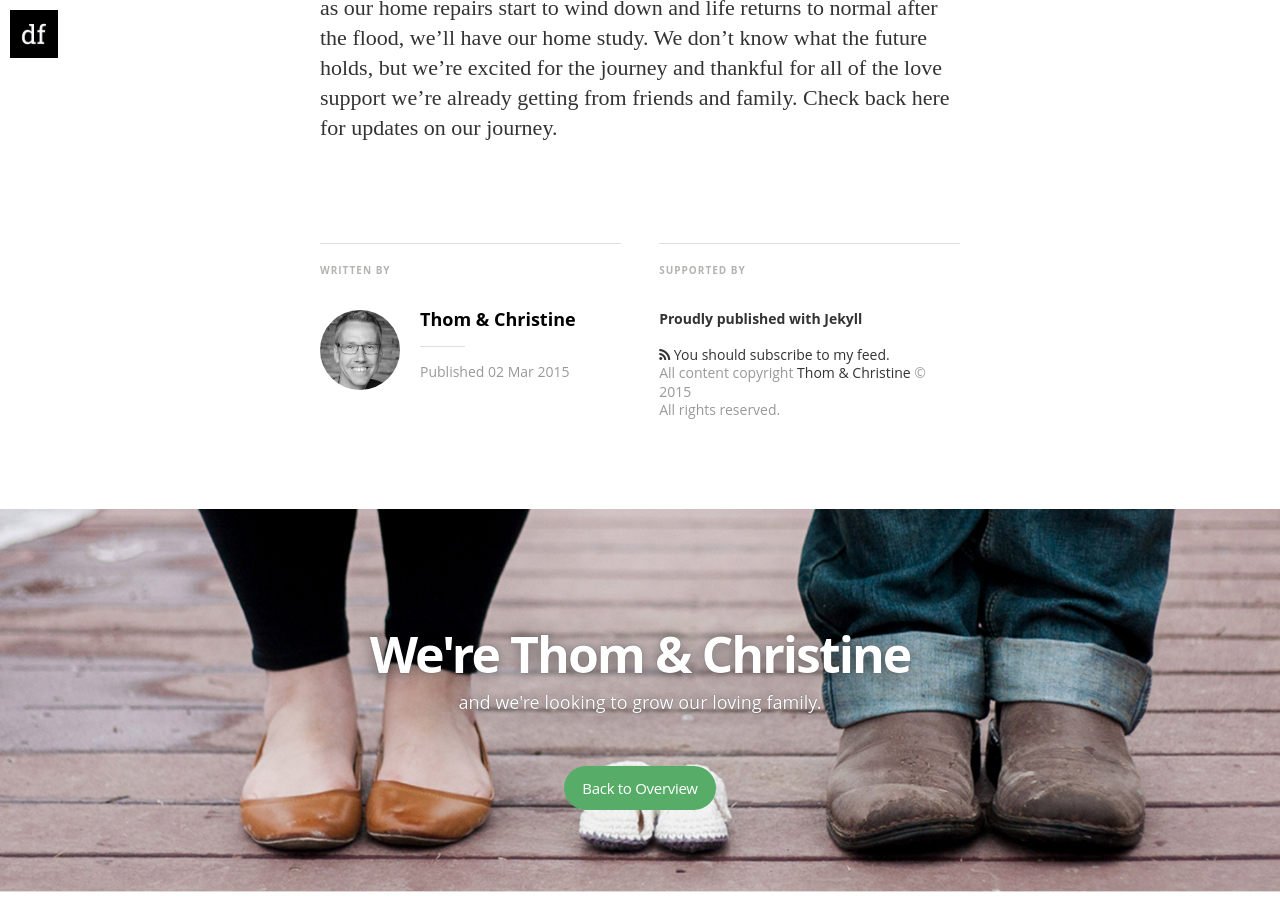
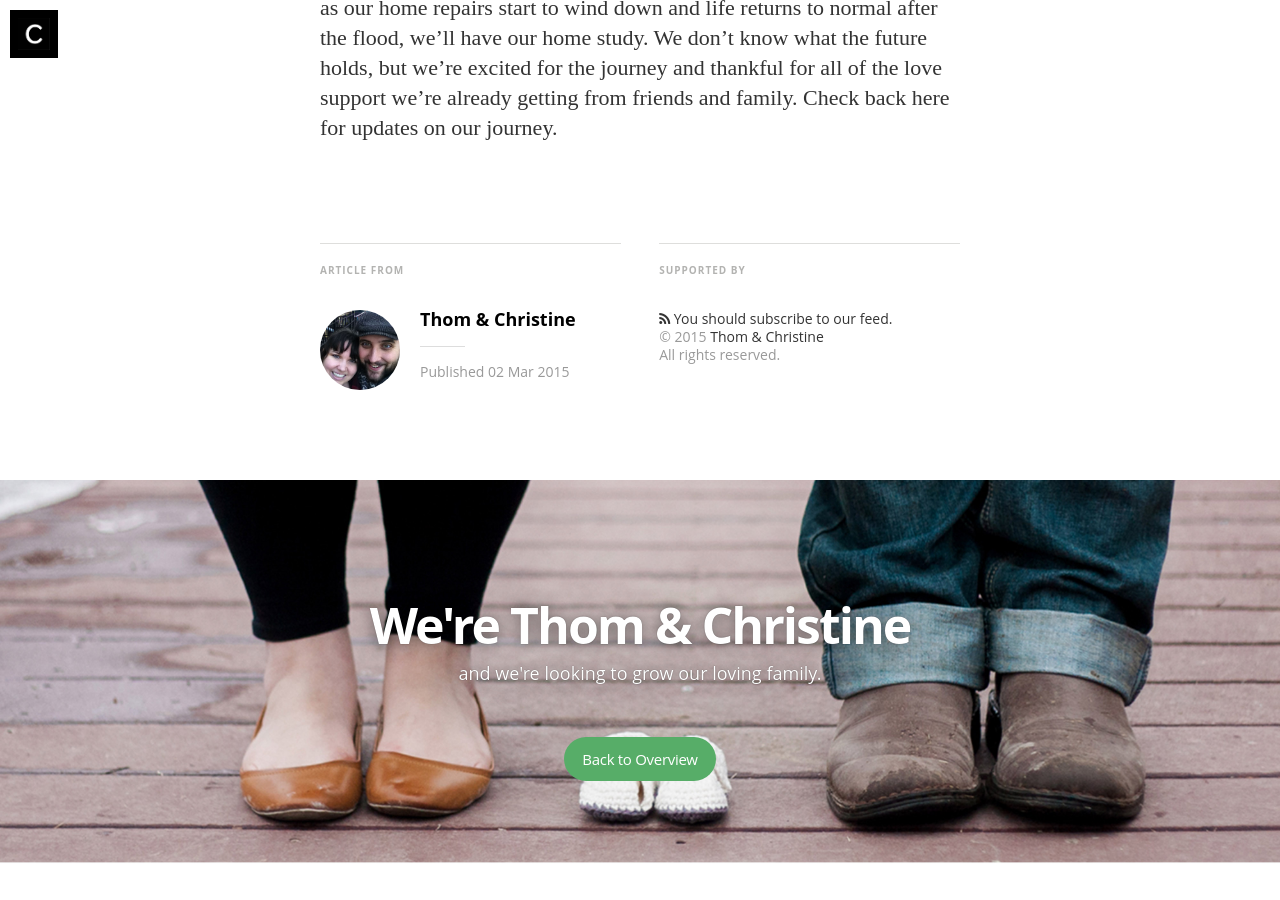
Before and after one commit to thomandchristine/thomandchristine.github.io, a Jekyll site: the page built from _posts/2015-03-02-starting-our-adoption-journey.md, in a window 1280 px wide and 900 px high, scrolled down 1037 px. Built offline with Jekyll 4.4.1, drawn with Linux system fonts in a browser that asks for light colours; nearby versions of some CDN libraries; some web fonts are replaced; Markdown is read by kramdown in place of the engine named in the settings; after the commit the page ends 1908 px from its top, so only the background shows below that.

Commit message:
Making updates to site

```diff
--- a/_config.yml
+++ b/_config.yml
@@ -11,7 +11,7 @@ description: > # this means to ignore newlines until "email:"
 
 email: thom@thomcrowe.com
 #blog logo
-logo: "/assets/images/df_logo.jpg"
+logo: "/assets/images/crowe_logo.jpg"
 # blog cover
 cover: "/assets/images/cA4aKEIPQrerBnp1yGHv_IMG_9534-3-2.jpg"
 
--- a/_layouts/post.html
+++ b/_layouts/post.html
@@ -64,7 +64,7 @@
         </footer>
         <div class="bottom-teaser cf">
           <div class="isLeft">
-            <h5 class="index-headline featured"><span>Written by</span></h5>
+            <h5 class="index-headline featured"><span>Article from</span></h5>
             <section class="author">
               <div class="author-image" style="background-image: url({{site.author_image}})">Blog Logo</div>
               <h4>{{ site.author }}</h4>
@@ -77,10 +77,9 @@
           <div class="isRight">
             <h5 class="index-headline featured"><span>Supported by</span></h5>
             <footer class="site-footer">
-              <section class="poweredby">Proudly published with <a href="http://jekyllrb.com"> Jekyll</a></section>
-              <a class="subscribe" href="{{ "/feed.xml" | prepend: site.baseurl }}"> <span class="tooltip"> <i class="fa fa-rss"></i> You should subscribe to my feed.</span></a>
+              <a class="subscribe" href="{{ "/feed.xml" | prepend: site.baseurl }}"> <span class="tooltip"> <i class="fa fa-rss"></i> You should subscribe to our feed.</span></a>
               <div class="inner">
-                <section class="copyright">All content copyright <a href="{{@blog.url}}/">{{site.author}}</a> &copy; {{ site.time | date: '%Y' }}<br>All rights reserved.</section>
+                <section class="copyright">&copy; {{ site.time | date: '%Y' }} <a href="{{@blog.url}}/">{{site.author}}</a><br>All rights reserved.</section>
               </div>
             </footer>
           </div>
```
Also changed, not shown: about.md (+3 -0 lines), assets/images/author.jpg, assets/images/crowe_logo.jpg (added).
